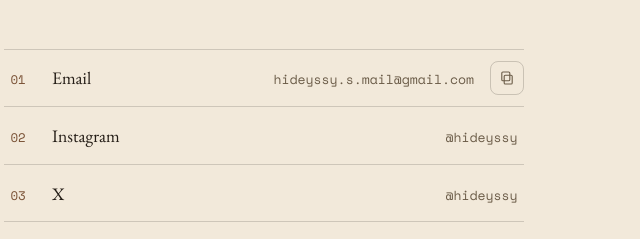
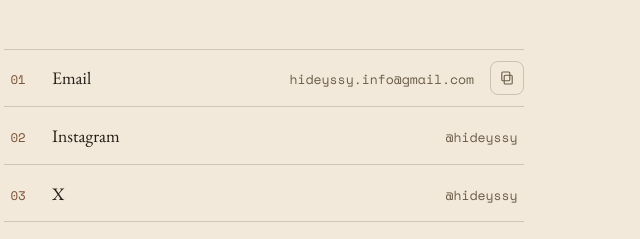
Before and after one commit to hideyssy/hideyssy.com, a plain HTML site: page contact.html in a window 1280 px wide. Shown: the part 948-1187 px from the top of the page, 376-1016 px from the left. Drawn offline with nearby package versions, Linux system fonts and the light colour scheme.

Commit message:
Update contact.html

```diff
--- a/contact.html
+++ b/contact.html
@@ -653,12 +653,12 @@
 
     <div class="tracklist">
       <div class="track-row">
-        <a class="track track1" href="mailto:hideyssy.s.mail@gmail.com">
+        <a class="track track1" href="mailto:hideyssy.info@gmail.com">
           <span class="num">01</span>
           <span class="name">Email</span>
-          <span class="val">hideyssy.s.mail@gmail.com</span>
+          <span class="val">hideyssy.info@gmail.com</span>
         </a>
-        <button class="copy-btn" type="button" data-copy="hideyssy.s.mail@gmail.com" aria-label="メールアドレスをコピー">
+        <button class="copy-btn" type="button" data-copy="hideyssy.info@gmail.com" aria-label="メールアドレスをコピー">
           <svg viewBox="0 0 20 20" width="16" height="16" aria-hidden="true">
             <rect x="6.5" y="6.5" width="10" height="11" rx="1.4" fill="none" stroke="currentColor"
               stroke-width="1.4" />
```
